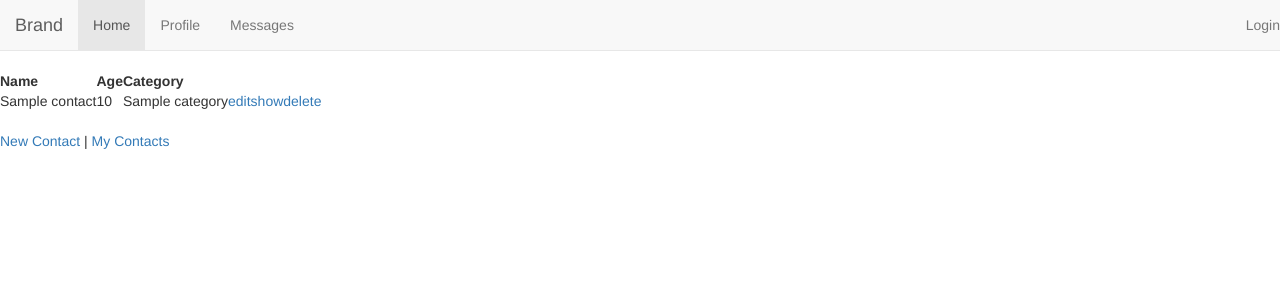
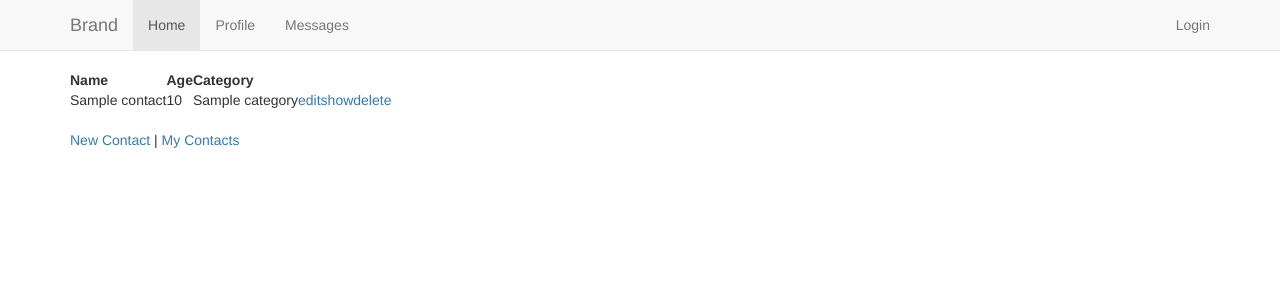
Before and after one commit to benbaka/django_contact_app, a Django app: page /contacts/ in a window 1280 px wide. Shown: the top 300 px of the page. Run offline with Django 3.2, Linux system fonts and the light colour scheme; a user stored in the database is signed in; tables that the repository leaves empty hold one stand-in row (values such as "Sample post"); some libraries are stand-ins or nearby versions.

Commit message:
Ben: Added padding to make the fixed top nav bar work

```diff
--- a/contacts/templates/contacts/main.html
+++ b/contacts/templates/contacts/main.html
@@ -13,13 +13,12 @@
     <script type="text/javascript" src="{% static 'bootstrap/js/dropdown.js'%} "></script>
     <script type="text/javascript" src="{% static 'bootstrap/js/button.js'%} "></script>
 </head>
-<body>
+<body style="padding: 70px">
 
-
-    <nav role="navigation" class="navbar navbar-default navbar-static-top" role="navigation">
+    <nav role="navigation" class="navbar navbar-default navbar-fixed-top" role="navigation">
 
         <!-- Brand and toggle get grouped for better mobile display -->
-
+        <div class="container">
             <div class="navbar-header">
 
                 <button type="button" data-target="#navbarCollapse" data-toggle="collapse" class="navbar-toggle">
@@ -50,8 +49,8 @@
                     <li><a href="#">Login</a></li>
                 </ul>
             </div>
+        </div>
     </nav>
-
 
 {% block content %}{% endblock %}
 
```
Lines whose indentation alone changed are shown as unchanged.
